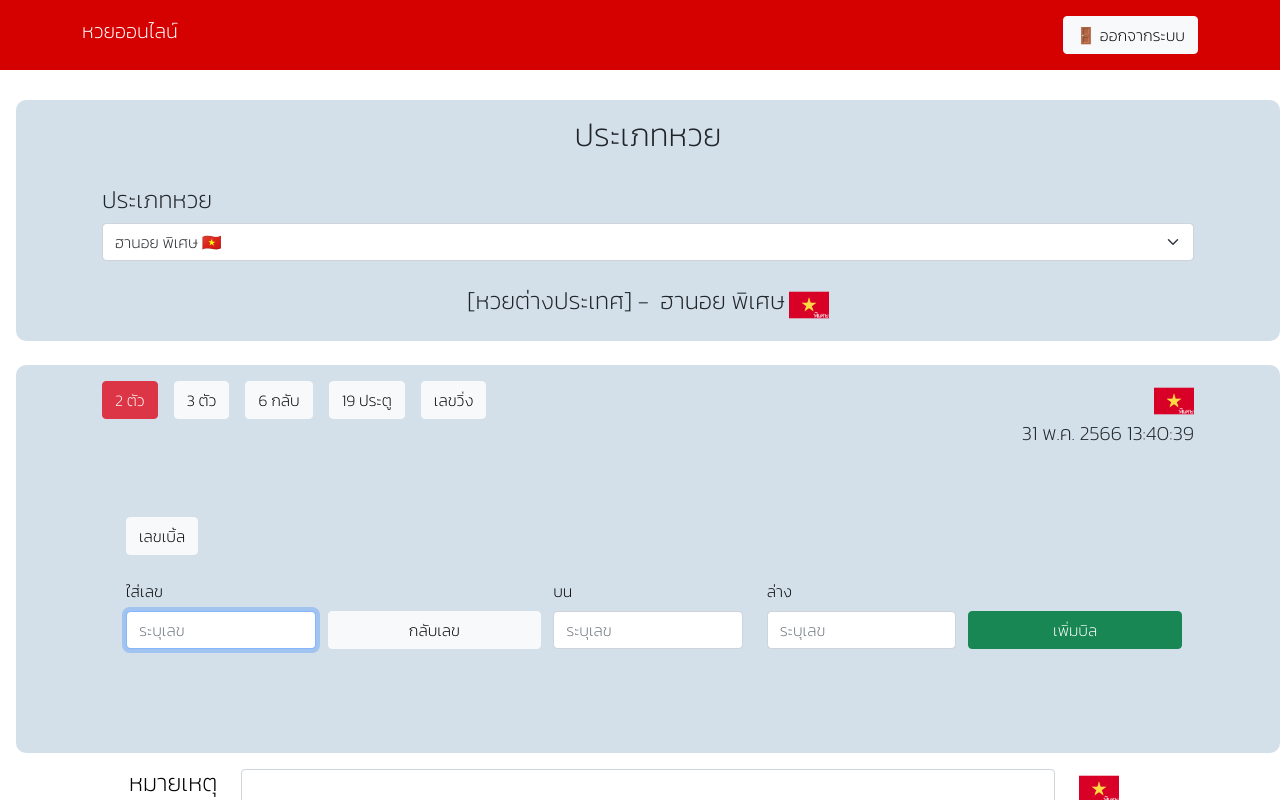
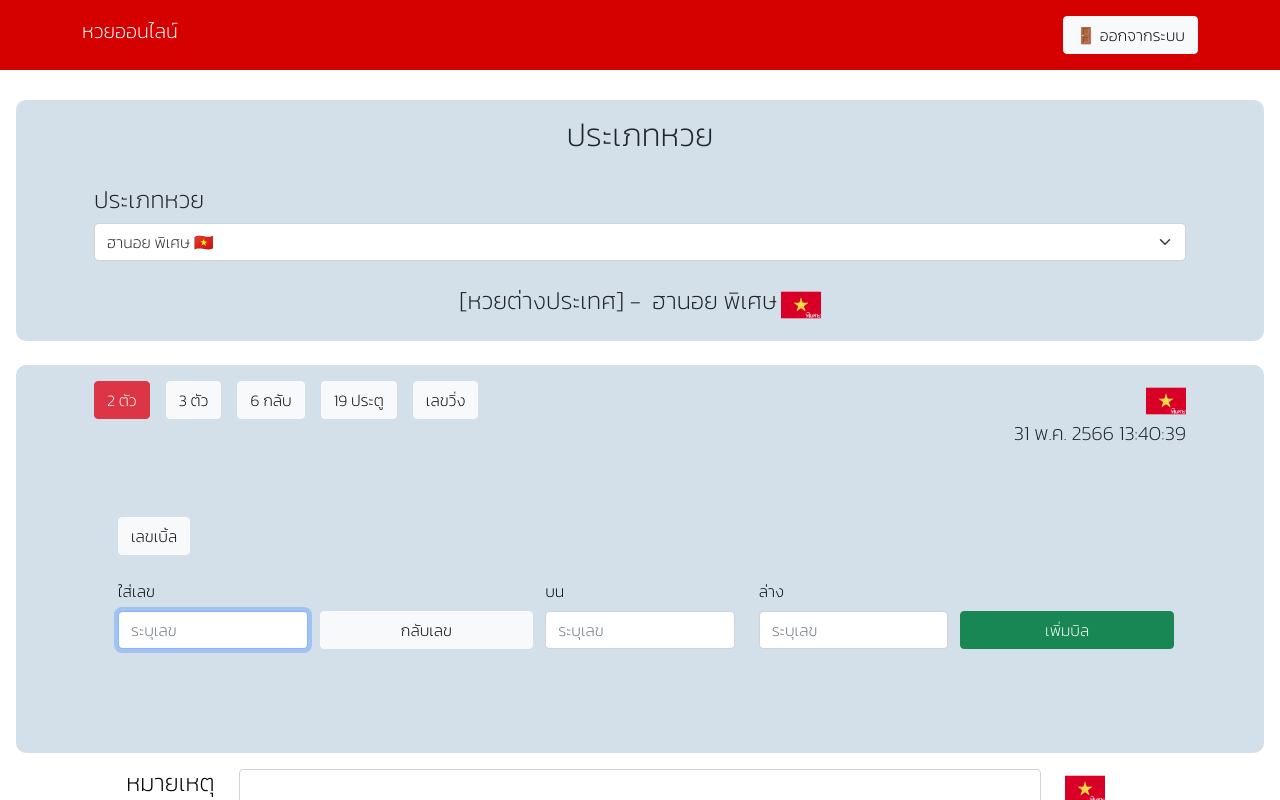
Before and after one commit to phonlayut17/lottery, a React (Create React App) app: page / in a window 1280 px wide. Both pictures are taken after a click on the button "🌙 เข้าสู่ระบบ". Shown: the top 800 px of the page. Built offline with nearby package versions, Linux system fonts and the light colour scheme.

Commit message:
[Fixed] update add nineteen list check

```diff
--- a/src/components/NineteenDoorLottery.js
+++ b/src/components/NineteenDoorLottery.js
@@ -63,8 +63,8 @@ const NineteenDoorLottery = (props) => {
 
     const addToList = e => {
         e.preventDefault();
-        if (nineteenList !== null && nineteenList.length !== 0) {
-            if (nineteenList !== null && nineteenList.length !== 0) {
+        if (props.nineteenList !== null && props.nineteenList.length !== 0) {
+            if (props.nineteenList !== null && props.nineteenList.length !== 0) {
                 if (inputTop.current.value.trim() !== "" || inputBottom.current.value.trim() !== "") {
                     if (inputTop.current.value !== 0 || inputBottom.current.value !== 0) {
                         if (inputTop.current.value.trim() === "") {
@@ -77,7 +77,7 @@ const NineteenDoorLottery = (props) => {
                             ...props.showList,
                             {
                                 id: "4",
-                                number: nineteenList,
+                                number: props.nineteenList,
                                 top: inputTop.current.value,
                                 bottom: inputBottom.current.value,
                                 toot: 0
@@ -167,7 +167,7 @@ const NineteenDoorLottery = (props) => {
                 <Row>
                     <Col sm>
                         <Form.Label style={{ color: 'black' }}>ใส่เลข</Form.Label>
-                        <Form.Control type="text" ref={props.inputNineteen} onChange={(e) => handleNineteenChange(e)} placeholder="ระบุเลข" maxLength={2} autoFocus/>
+                        <Form.Control type="text" ref={props.inputNineteen} onChange={(e) => handleNineteenChange(e)} placeholder="ระบุเลข" maxLength={2} autoFocus />
                     </Col>
                     <Col sm>
                         <Form.Label style={{ color: 'black' }}>บน</Form.Label>
--- a/src/pages/LotteryPage.js
+++ b/src/pages/LotteryPage.js
@@ -272,7 +272,7 @@ function LotteryPage() {
             />
           </Container>
         ) : (
-          <Row style={{ paddingTop: 100, paddingLeft: 16, }}>
+          <Row style={{ paddingTop: 100, paddingLeft: 16, paddingRight: 16 }}>
             <Col sm={12}>
               <Container fluid style={{ borderRadius: '10px', paddingTop: 16, paddingLeft: 16, paddingRight: 16, paddingBottom: 16, backgroundColor: lotteryType === "hanoi-normal" ? "#E8988B" : lotteryType === "hanoi-privilege" ? "#D3E0EA" : lotteryType === "hanoi-vip" ? "#A1CAE2" : lotteryType === "lao-normal" ? "#E4A0F7" : "#FBEDBE" }}>
                 <TypeLottery setSummaryList={setSummaryList} setLotteryType={setLotteryType} lotteryType={lotteryType} />
```
